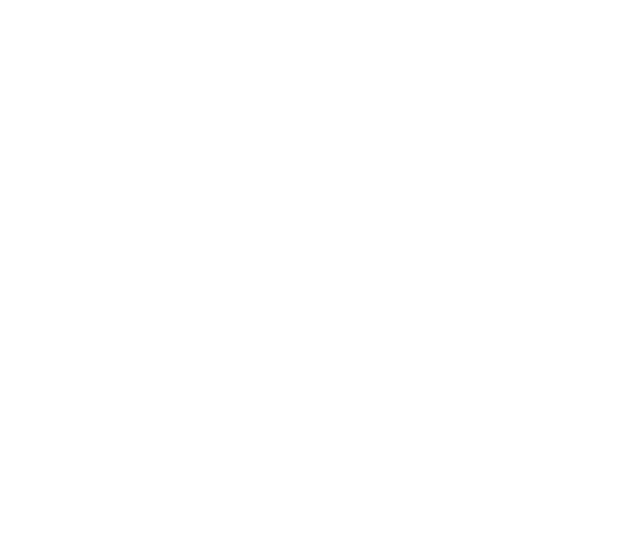
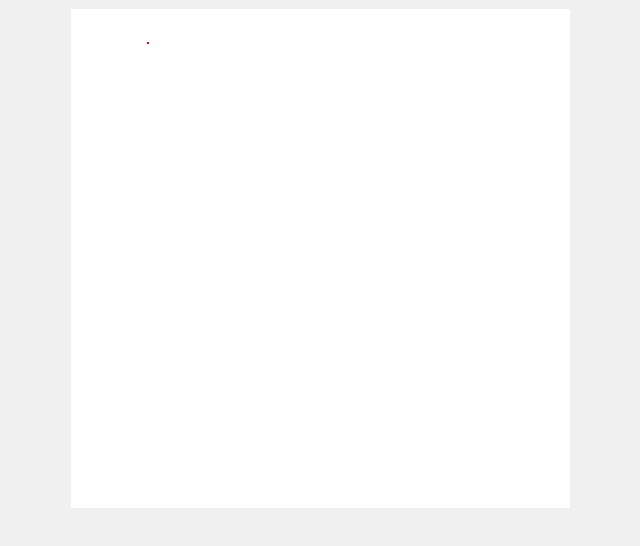
Before and after one commit to marek-mikula/langtons-ant, a plain HTML site: page index.html in a window 1280 px wide. Shown: the whole page, without its empty margins (320-960 px from the left). Drawn offline with Linux system fonts and the light colour scheme.

Commit message:
Kód je více objektový, vykresluje se canvas

```diff
--- a/index.html
+++ b/index.html
@@ -5,6 +5,9 @@
         <title>Game of Life</title>
     </head>
     <style>
+        body {
+            background-color: rgb(240,240,240);
+        }
         #ant {
             display: flex;
             flex-flow: row nowrap;
--- a/scripts/gameoflife.js
+++ b/scripts/gameoflife.js
@@ -1,184 +1,212 @@
+class Helper {
+	randomElementFromArr(array) {
+		return array[Math.floor(Math.random() * array.length)];
+	}
+	randomInt(min, max) {
+		return Math.floor(Math.random() * (max - min + 1)) + min;
+	}
+}
+
+let helper = new Helper();
+
 const options = {
+	frequency: 50,
 	wrapperSelector: '#ant',
 	canvas: {
-		height: 800,
-		width: 800,
+		height: 250,
+		width: 250,
 		background: {
 			R: 240,
 			G: 240,
 			B: 240,
 		},
 	},
+	spot: {
+		width: 2,
+		height: 2,
+	}
 };
 
-let frequency = 50;
+const STATE_WHITE = 1;
+const STATE_BLACK = 2;
 
-const STATE_WHITE = 0;
-const STATE_BLACK = 1;
+const DIRECTION_TOP = 0;
+const DIRECTION_RIGHT = 1;
+const DIRECTION_DOWN = 2;
+const DIRECTION_LEFT = 3;
 
-const DIR_UP = 1;
-const DIR_RIGHT = 2;
-const DIR_DOWN = 3;
-const DIR_LEFT = 4;
+class Spot {
+	#x = null;
+	#y = null;
+	#width = options.spot.width;
+	#height = options.spot.height;
+	#state = STATE_WHITE;
 
-function Cell(x, y) {
-	this.x = x;
-	this.y = y;
-	this.state = STATE_WHITE;
-	this.changeState = function(state) {
-		this.state = state;
+	constructor(x, y) {
+		this.#x = x;
+		this.#y = y;
+	}
+	changeState() {
+		this.#state = this.#state === STATE_BLACK ? STATE_WHITE : STATE_BLACK;
+	}
+	draw() {
+		let ctx = canvas.getCtx();
+		ctx.fillStyle = this.getBackground();
+		ctx.fillRect(this.#x, this.#y, this.#width, this.#height);
+	}
+	getBackground() {
+		return this.#state === STATE_WHITE ? 'white' : 'black';
 	}
 }
 
-/**
- * @constructor
- */
-function Canvas() {
+class Canvas {
 	/**
 	 * Main selector of canvas
 	 */
-	this.canvas = $('<canvas></canvas>');
+	#canvas = $('<canvas></canvas>');
 
-	this.background = {
-		R: options.canvas.background.R,
-		G: options.canvas.background.G,
-		B: options.canvas.background.B,
-	};
+	#ctx = null;
 
-	this.height = options.canvas.height;
-	this.width = options.canvas.width;
+	#height = (options.canvas.height * options.spot.height);
+	#width = (options.canvas.width * options.spot.width);
 
 	/**
 	 * Grid of cells
-	 * @type {*[]}
+	 * @type {Array}
 	 */
-	this.grid = [];
+	#grid = [];
 
-	this.ctx = null;
-
-	this.start = function () {
+	constructor() {
+		this.initGrid()
+	}
+	/**
+	 * @param {Number} height
+	 */
+	setCanvasHeight(height) {
+		this.#canvas.attr('height', height);
+	}
+	/**
+	 * @param {Number} width
+	 */
+	setCanvasWidth(width) {
+		this.#canvas.attr('width', width);
+	}
+	/**
+	 * @param {Number} x
+	 * @param {Number} y
+	 * @returns Spot
+	 */
+	getSpot(x, y) {
+		return this.#grid[x][y];
+	}
+	/**
+	 * @param {Number} x
+	 * @param {Number} y
+	 * @param {Spot} spot
+	 */
+	setSpot(x, y, spot) {
+		this.#grid[x][y] = spot;
+	}
+	getCtx() {
+		return this.#ctx;
+	}
+	setCtx(ctx) {
+		this.#ctx = ctx;
+	}
+	start() {
 		this.createCanvas();
-		this.initGrid();
-		setInterval(update, frequency);
+		this.drawGrid();
+		// setInterval(update, options.frequency);
 	};
-
-	this.createCanvas = function () {
-		this.canvas.attr('height', this.height);
-		this.canvas.attr('width', this.width);
-		this.ctx = this.canvas[0].getContext('2d');
-
-		$(options.wrapperSelector).append(this.canvas);
-	};
-
-	this.initGrid = function () {
-		for (let x = 1; x <= this.width; x++) {
-			this.grid[x] = [];
-
-			for (let y = 1; y <= this.height; y++) {
-				this.grid[x][y] = new Cell(x, y);
+	/**
+	 * Fills the grid with spots
+	 */
+	initGrid() {
+		for (let x = 1; x <= this.#width; x++) {
+			this.#grid[x] = [];
+			for (let y = 1; y <= this.#height; y++) {
+				this.setSpot(x, y, new Spot(x, y))
 			}
 		}
 	}
-
-	this.getCellState = function (x, y) {
-		return this.grid[x][y].state;
+	drawGrid() {
+		for (let x = 1; x <= this.#width; x++) {
+			for (let y = 1; y <= this.#height; y++) {
+				this.getSpot(x,y).draw();
+			}
+		}
 	}
-
-	this.changeCellState = function(x,y, state) {
-		this.grid[x][y].changeState(state);
+	createCanvas() {
+		this.setCanvasHeight(this.#height);
+		this.setCanvasWidth(this.#width);
+		this.setCtx(this.#canvas[0].getContext('2d'));
+		$(options.wrapperSelector).append(this.#canvas);
 	}
 }
 
-function Ant() {
-	this.x = randomInt(1, canvas.width); // start on random place of X
-	this.y = randomInt(1, canvas.height); // start on random place of Y
-
-	this.direction = randomElementFromArr([
-		DIR_UP,
-		DIR_RIGHT,
-		DIR_DOWN,
-		DIR_LEFT
+class Ant {
+	#x;
+	#y;
+	#current;
+	#direction = helper.randomElementFromArr([
+		DIRECTION_TOP,
+		DIRECTION_RIGHT,
+		DIRECTION_DOWN,
+		DIRECTION_LEFT
 	]);
 
-	this.move = function() {
-
+	/**
+	 * @param {Number} x
+	 * @param {Number} y
+	 */
+	constructor(x, y) {
+		this.#x = x;
+		this.#y = y;
+		this.#current = canvas.getSpot(x, y);
 	}
-
-	this.turnClockwise = function() {
-		if (this.direction === DIR_LEFT) {
-			this.direction = DIR_LEFT;
-		} else {
-			this.direction -= 1;
+	checkDirection() {
+		if (this.#direction > DIRECTION_LEFT) {
+			this.#direction = DIRECTION_TOP;
+		}
+		if (this.#direction < DIRECTION_TOP) {
+			this.#direction = DIRECTION_LEFT;
 		}
 	}
-
-	this.turnCounterClockwise = function() {
-		if (this.direction === DIR_UP) {
-			this.direction = DIR_UP;
-		} else {
-			this.direction += 1;
+	checkStep() {
+		if (this.#y < 0) {
+			this.#y = options.canvas.height;
+		}
+		if (this.#y > options.canvas.height) {
+			this.#y = 0;
+		}
+		if (this.#x < 0) {
+			this.#x = options.canvas.width;
+		}
+		if (this.#x > options.canvas.width) {
+			this.#x = 0;
 		}
 	}
-
-	this.moveForward = function() {
-		switch (this.direction) {
-			case DIR_UP:
-				this.y -= 1;
-				break;
-			case DIR_RIGHT:
-				this.x += 1;
-				break;
-			case DIR_DOWN:
-				this.y += 1;
-				break;
-			case DIR_LEFT:
-				this.x -= 1;
-				break;
-		}
-	}
-
-	this.checkOverflow = function() {
-		if(this.x < 1) {
-			this.x = canvas.width;
-		} else if (this.x > canvas.width) {
-			this.x = 1;
-		} else if (this.y < 1) {
-			this.y = canvas.height;
-		} else if (this.y > canvas.height) {
-			this.y = 1;
-		}
+	draw() {
+		let ctx = canvas.getCtx();
+		ctx.fillStyle = 'red';
+		ctx.fillRect(this.#x, this.#y, options.spot.width, options.spot.height);
 	}
 }
 
 let canvas = new Canvas();
-let ant = new Ant();
+
+let ant = new Ant(
+	helper.randomInt(0, options.canvas.width),
+	helper.randomInt(0, options.canvas.height)
+);
 
 canvas.start();
-
-/**
- * Generates a new random integer
- * @param min
- * @param max
- * @returns {*}
- */
-function randomInt(min, max) {
-	return Math.floor(Math.random() * (max - min + 1)) + min;
-}
-
-/**
- * Gets random element from array
- * @param array
- * @returns {*}
- */
-function randomElementFromArr(array)
-{
-	return array[Math.floor(Math.random() * array.length)];
-}
+ant.draw();
 
 /**
  * Function that runs as interval
  * The main function where all the required parts are called
  */
 function update() {
-	ant.move();
+
 }
```
